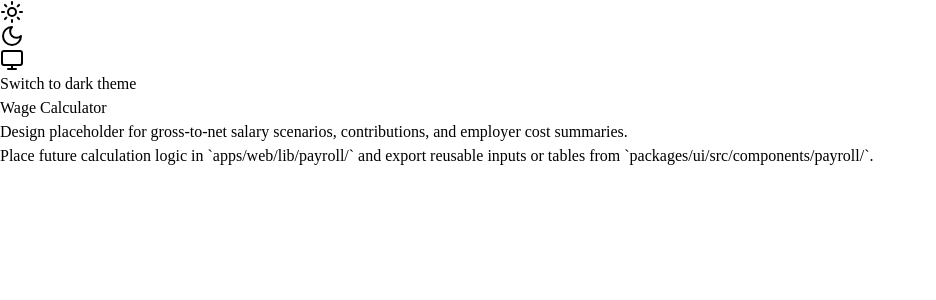
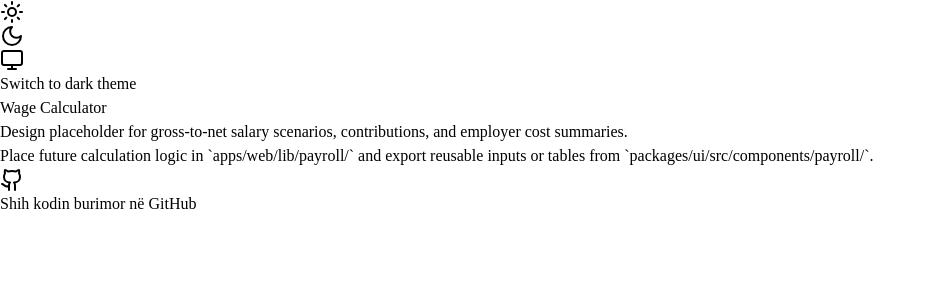
Before and after one commit to notdian/kosovatools.org, a Next.js app in the folder apps/web/: page /wage-calculator in a window 1280 px wide. Shown: the top 300 px of the page, without its empty margins (0-936 px from the left). Built offline with nearby package versions, Linux system fonts and the light colour scheme.

Commit message:
feat: expose tools GitHub link in shared layout

```diff
--- a/apps/web/app/(tools)/layout.tsx
+++ b/apps/web/app/(tools)/layout.tsx
@@ -1,3 +1,5 @@
+import { Github } from "lucide-react"
+
 export default function ToolsLayout({
   children,
 }: Readonly<{
@@ -6,6 +8,17 @@ export default function ToolsLayout({
   return (
     <section className="mx-auto flex w-full max-w-[1500px] flex-col gap-8 px-6 py-12">
       {children}
+      <footer className="border-t border-border/60 pt-6 text-xs text-muted-foreground sm:text-sm">
+        <a
+          className="inline-flex items-center gap-2 font-medium text-foreground transition hover:text-primary"
+          href="https://github.com/kosovatools/kosovatools.org"
+          rel="noreferrer"
+          target="_blank"
+        >
+          <Github aria-hidden className="h-4 w-4" />
+          Shih kodin burimor në GitHub
+        </a>
+      </footer>
     </section>
   )
 }
```
Also changed, not shown: apps/web/app/(tools)/customs-codes/page.tsx (+1 -13 lines).
